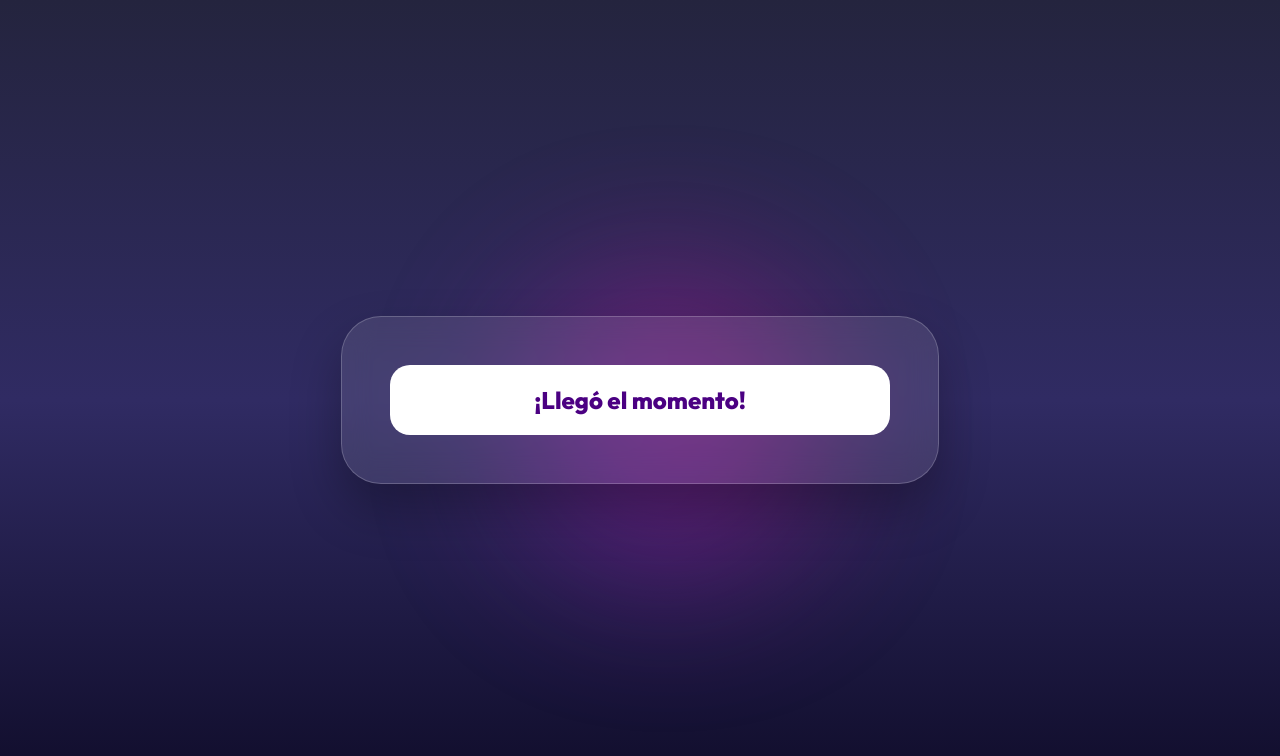
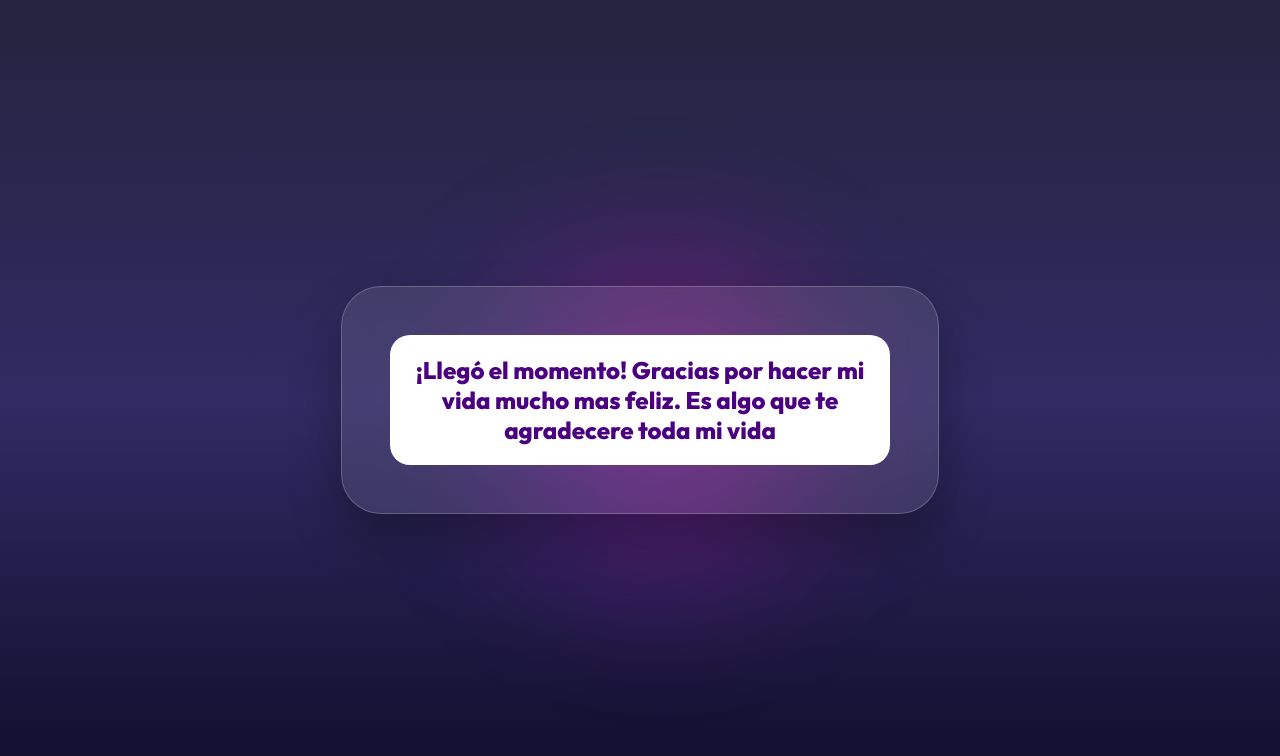
Before and after one commit to Undertaker41/Cuenta_regresiva, a React (Create React App) app: page / in a window 1280 px wide. Shown: the top 756 px of the page. Built offline with nearby package versions, Linux system fonts and the light colour scheme.

Commit message:
ultimo commit

```diff
--- a/src/App.js
+++ b/src/App.js
@@ -40,6 +40,7 @@ const ContadorSencillo = () => {
         {!esHora ? (
           <>
             <p className="titulo-cita">Cuenta regresiva para nuestra cita mi amor</p>
+            <p className="titulo-cita">Gracias por esperar, mi amor. Estoy emocionado de verte a las 7:30 PM. Te amo mucho y no puedo esperar para compartir este momento contigo.</p>
             <h1 className="subtitulo-cita">Te amoooooo</h1>
 
             <div className="reloj-grid">
@@ -60,6 +61,8 @@ const ContadorSencillo = () => {
         ) : (
           <div className="mensaje-final">
             ¡Llegó el momento!
+            Gracias por hacer mi vida mucho mas feliz. Es algo que te agradecere toda mi vida
+
           </div>
         )}
       </div>
```
